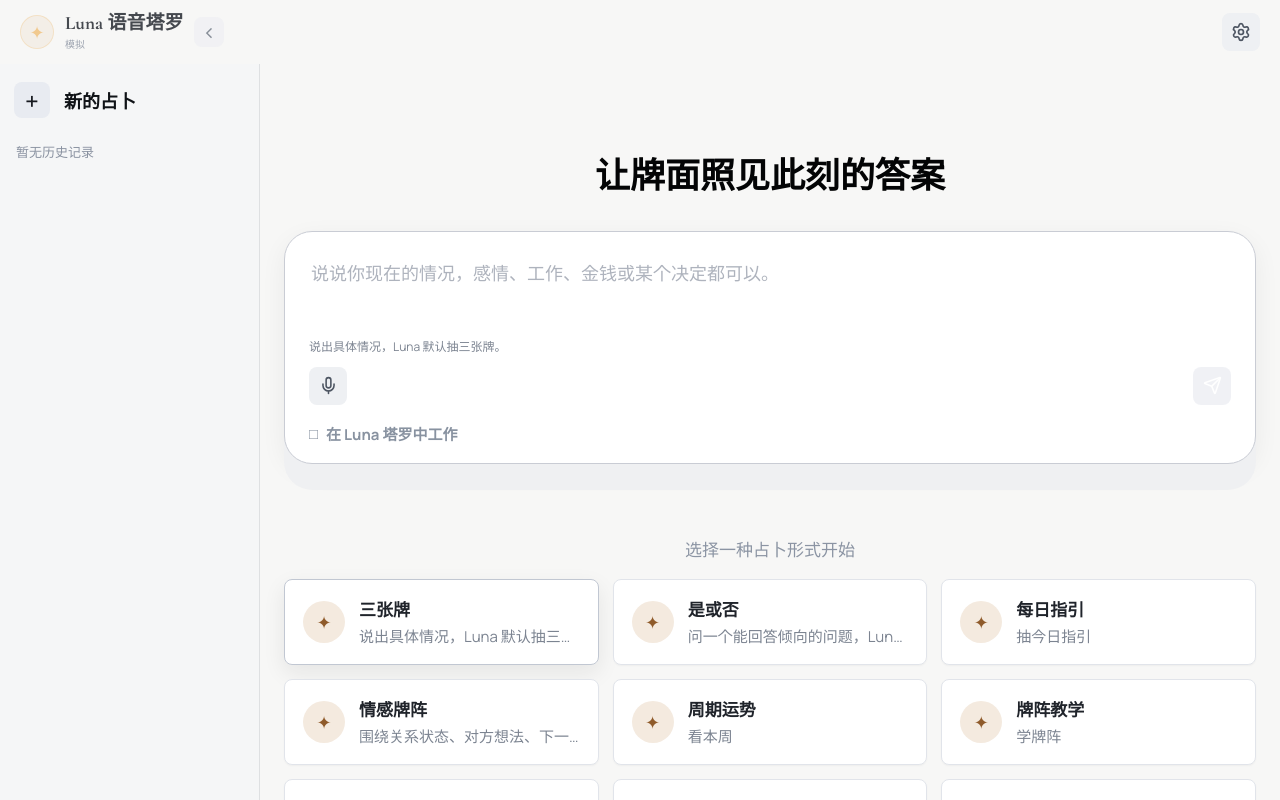
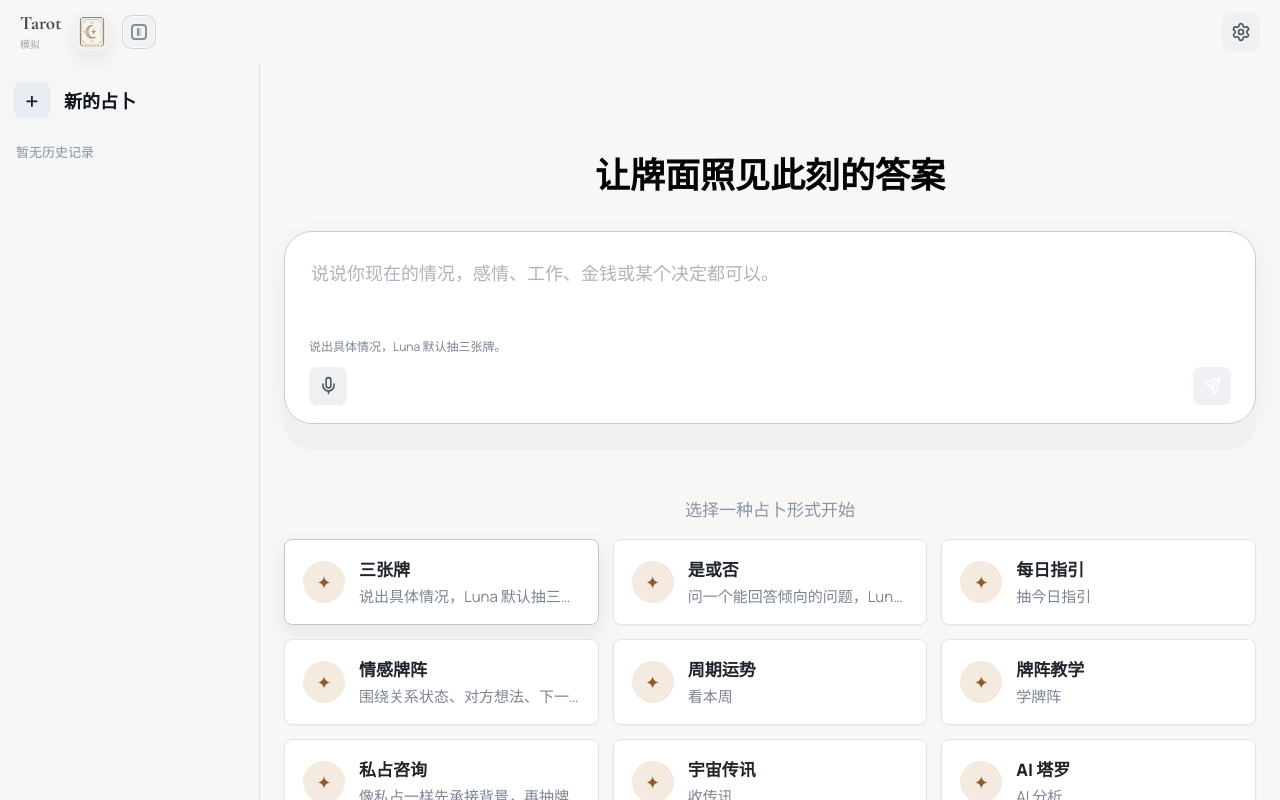
Before and after one commit to liuxianyi/tarot-voice-mvp, a Next.js app: page / in a window 1280 px wide. Built offline with nearby package versions, Linux system fonts and the light colour scheme.

Commit message:
Refine tarot header controls

```diff
--- a/app/globals.css
+++ b/app/globals.css
@@ -1191,33 +1191,77 @@ code {
 }
 
 .history-toggle {
-  width: 30px;
-  height: 30px;
+  width: 34px;
+  height: 34px;
   display: inline-grid;
   place-items: center;
-  border: 0;
-  border-radius: 8px;
-  color: #6f7784;
-  background: rgba(238, 240, 243, 0.9);
-  font-size: 22px;
-  line-height: 1;
+  border: 1px solid rgba(102, 109, 121, 0.28);
+  border-radius: 10px;
+  color: #727986;
+  background: rgba(239, 241, 244, 0.84);
+  box-shadow: inset 0 0 0 1px rgba(255, 255, 255, 0.72);
+  transition: transform 180ms ease, border-color 180ms ease, background 180ms ease, box-shadow 180ms ease;
 }
 
 .history-toggle:hover {
-  color: #20242b;
+  transform: translateY(-1px);
+  border-color: rgba(92, 99, 111, 0.48);
   background: #fff;
-}
-
-.brand-mark {
-  width: 34px;
-  height: 34px;
-  display: grid;
-  place-items: center;
-  border: 1px solid rgba(240, 191, 120, 0.38);
-  border-radius: 50%;
-  color: var(--accent-strong);
-  background: rgba(201, 139, 74, 0.1);
-  font-size: 18px;
+  box-shadow: 0 8px 18px rgba(25, 29, 36, 0.09), inset 0 0 0 1px rgba(255, 255, 255, 0.9);
+}
+
+.history-toggle:active {
+  transform: translateY(0) scale(0.96);
+}
+
+.history-toggle-icon {
+  position: relative;
+  width: 16px;
+  height: 16px;
+  display: block;
+  border: 2px solid currentColor;
+  border-radius: 4px;
+}
+
+.history-toggle-icon span {
+  position: absolute;
+  top: 2px;
+  bottom: 2px;
+  width: 2px;
+  border-radius: 999px;
+  background: currentColor;
+  transition: transform 220ms ease, opacity 180ms ease;
+}
+
+.history-toggle-icon span:first-child {
+  left: 4px;
+}
+
+.history-toggle-icon span:last-child {
+  right: 4px;
+  opacity: 0.38;
+}
+
+.history-toggle.is-collapsed .history-toggle-icon span:first-child,
+.history-collapsed .history-toggle-icon span:first-child,
+.history-toggle:hover .history-toggle-icon span:first-child {
+  transform: translateX(5px);
+}
+
+.history-toggle.is-collapsed .history-toggle-icon span:last-child,
+.history-collapsed .history-toggle-icon span:last-child,
+.history-toggle:hover .history-toggle-icon span:last-child {
+  transform: translateX(-5px);
+  opacity: 0.7;
+}
+
+.brand-art {
+  width: 38px;
+  height: 38px;
+  display: block;
+  border-radius: 12px;
+  object-fit: cover;
+  box-shadow: 0 8px 18px rgba(25, 29, 36, 0.1);
 }
 
 .chat-brand h1 {
@@ -1305,6 +1349,10 @@ code {
   font-size: 22px;
   font-weight: 950;
   line-height: 1.1;
+}
+
+.agent-history-toggle {
+  margin-left: auto;
 }
 
 .agent-back,
@@ -1749,30 +1797,6 @@ code {
   line-height: 1.9;
 }
 
-.composer-scope {
-  display: none;
-}
-
-.chat-page.is-home .composer-scope {
-  display: flex;
-  align-items: center;
-  gap: 8px;
-  margin-top: 18px;
-  color: #8892a0;
-  font-size: 15px;
-  font-weight: 700;
-}
-
-.chat-page.is-chat .composer-scope {
-  display: flex;
-  align-items: center;
-  gap: 8px;
-  margin-top: 18px;
-  color: #8892a0;
-  font-size: 15px;
-  font-weight: 700;
-}
-
 .mode-catalog {
   width: min(980px, 100%);
   margin: 72px auto 0;
--- a/components/tarot-voice-app.tsx
+++ b/components/tarot-voice-app.tsx
@@ -29,7 +29,6 @@ const uiText = {
     homeGreeting: "让牌面照见此刻的答案",
     modeStripLabel: "当前占卜形式",
     modeCatalogTitle: "选择一种占卜形式开始",
-    workScope: "在 Luna 塔罗中工作",
     historyTitle: "历史占卜",
     emptyHistory: "暂无历史记录",
     newReading: "新的占卜",
@@ -62,7 +61,7 @@ const uiText = {
     messageButton: "收传讯",
     aiButton: "AI 分析",
     eyebrow: "Luna 会先抽牌，再解读",
-    title: "Luna 语音塔罗",
+    title: "Tarot",
     spread: "牌阵",
     threeCards: "三张牌",
     singleCard: "单张牌",
@@ -132,7 +131,6 @@ const uiText = {
     homeGreeting: "Let the cards reflect this moment",
     modeStripLabel: "Current reading type",
     modeCatalogTitle: "Choose a reading type to begin",
-    workScope: "Working in Luna Tarot",
     historyTitle: "Reading history",
     emptyHistory: "No readings yet",
     newReading: "New reading",
@@ -165,7 +163,7 @@ const uiText = {
     messageButton: "Receive",
     aiButton: "Analyze",
     eyebrow: "Luna reads after the cards are drawn",
-    title: "Luna Voice Tarot",
+    title: "Tarot",
     spread: "Spread",
     threeCards: "Three cards",
     singleCard: "Single card",
@@ -983,19 +981,22 @@ export function TarotVoiceApp() {
     <main className={chatOpen ? "chat-page is-chat" : "chat-page is-home"}>
       <header className="chat-header">
         <div className="chat-brand">
-          <span className="brand-mark" aria-hidden="true">✦</span>
           <div>
             <h1>{t.title}</h1>
             <span>{mode === "live" ? t.live : t.mock}</span>
           </div>
+          <img className="brand-art" src="/brand/tarot-icon.webp" alt="" aria-hidden="true" />
           <button
             aria-label={historyOpen ? "关闭历史占卜" : "打开历史占卜"}
-            className="history-toggle"
+            className={historyOpen ? "history-toggle" : "history-toggle is-collapsed"}
             onClick={() => setHistoryOpen((current) => !current)}
             title={historyOpen ? "关闭历史占卜" : "打开历史占卜"}
             type="button"
           >
-            {historyOpen ? "‹" : "›"}
+            <span className="history-toggle-icon" aria-hidden="true">
+              <span />
+              <span />
+            </span>
           </button>
         </div>
         <button
@@ -1051,6 +1052,18 @@ export function TarotVoiceApp() {
               </button>
               <span className="agent-avatar" aria-hidden="true">✦</span>
               <h2>{selectedMode.label}</h2>
+              <button
+                aria-label={historyOpen ? "关闭历史占卜" : "打开历史占卜"}
+                className={historyOpen ? "history-toggle agent-history-toggle" : "history-toggle agent-history-toggle is-collapsed"}
+                onClick={() => setHistoryOpen((current) => !current)}
+                title={historyOpen ? "关闭历史占卜" : "打开历史占卜"}
+                type="button"
+              >
+                <span className="history-toggle-icon" aria-hidden="true">
+                  <span />
+                  <span />
+                </span>
+              </button>
             </div>
           </div>
         ) : null}
@@ -1104,10 +1117,6 @@ export function TarotVoiceApp() {
               {isThinking ? <Volume2 aria-hidden="true" size={19} /> : <Send aria-hidden="true" size={19} />}
             </button>
           </div>
-          {!chatOpen ? <div className="composer-scope">
-            <span aria-hidden="true">□</span>
-            <span>{t.workScope}</span>
-          </div> : null}
         </div>
 
         {chatOpen && messages.length <= 1 && !defaultPromptForMode(readingMode, t) ? (
```
Also changed, not shown: public/brand/tarot-icon.webp (added).
